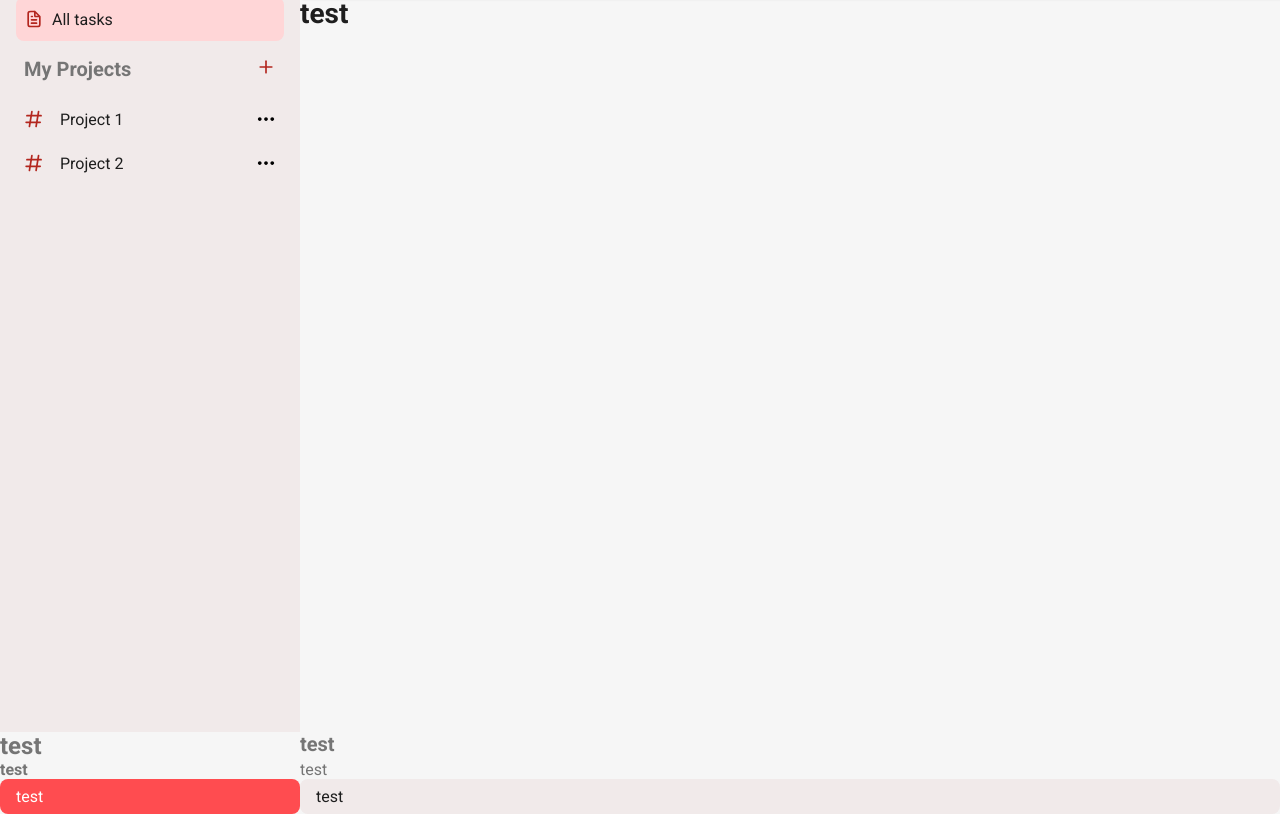
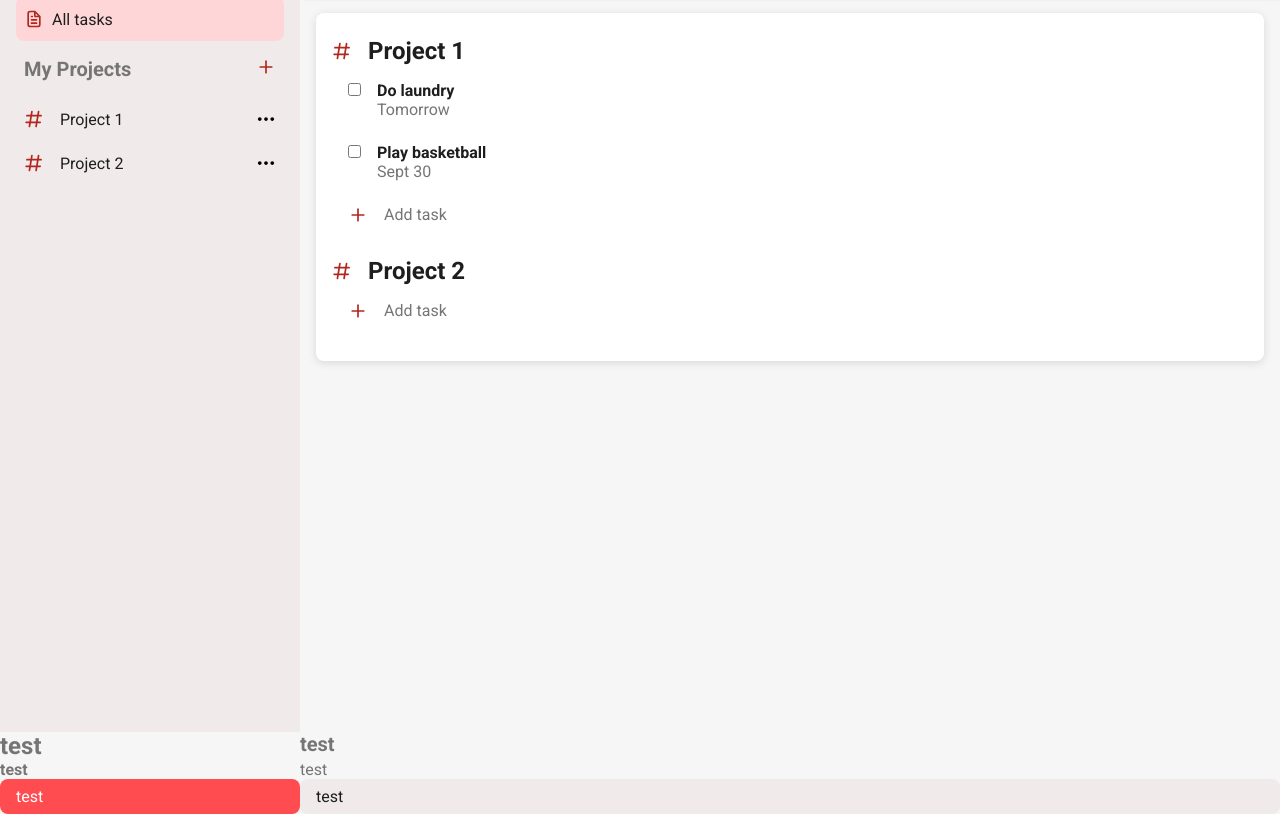
Before and after one commit to Monatric/todo-list, a website built with webpack: page src/template.html in a window 1280 px wide. Shown: the part 68-882 px from the top of the page. Built offline with nearby package versions, Linux system fonts and the light colour scheme.

Commit message:
feat: add static content and styles for main content

```diff
--- a/src/styles.css
+++ b/src/styles.css
@@ -43,7 +43,7 @@ button {
 
 header {
   background-color: var(--primary-bg);
-  padding: 1rem;
+  padding: 1rem 2rem;
   box-shadow: rgba(0, 0, 0, 0.15) 1.95px 1.95px 2.6px;
   grid-column-start: 2;
   grid-column-end: 3;
@@ -79,6 +79,15 @@ nav {
   width: 100%;
   gap: 1rem;
   display: flex;
+}
+
+.card {
+  background-color: var(--primary-bg);
+  border-radius: 8px;
+  box-shadow: rgba(99, 99, 99, 0.2) 0px 2px 8px 0px;
+  padding: 1rem;
+  display: flex;
+  flex-direction: column;
 }
 
 h1 {
@@ -162,11 +171,58 @@ img[alt="Dot menu"]:hover {
   background-color: var(--tertiary-bg);
 }
 
-.project__heading {
+.sidebar .project__heading {
   display: flex;
   justify-content: space-between;
   margin: 1rem 0;
   padding: 0 0.5rem;
+}
+
+/* main */
+
+main {
+  padding: 1rem;
+}
+
+section.project {
+  margin-bottom: 1rem;
+}
+
+.content .project__heading {
+  display: flex;
+  gap: 1rem;
+  margin: 0.5rem 0;
+  align-items: center;
+}
+
+.content .project .project__tasks {
+  padding: 0.5rem 1rem;
+  display: flex;
+  gap: 1rem;
+  align-items: baseline;
+  margin-bottom: 0.5rem;
+}
+
+.content .project .project__tasks:hover {
+  background-color: var(--hover-item);
+  border-radius: 8px;
+  cursor: pointer;
+}
+
+.content .project .project__tasks.active {
+  background-color: var(--tertiary-bg);
+}
+
+.task__add {
+  padding: 0.5rem 1rem;
+  display: flex;
+  gap: 1rem;
+}
+
+.task__add:hover {
+  background-color: var(--hover-item);
+  border-radius: 8px;
+  cursor: pointer;
 }
 
 /*
--- a/src/template.html
+++ b/src/template.html
@@ -7,9 +7,7 @@
   </head>
   <body>
     <header class="header">
-      <h1 class="header__title title">
-        {Placeholder, should be changed by current page}
-      </h1>
+      <h1 class="header__title title">All tasks</h1>
     </header>
     <sidebar class="sidebar">
       <h1 class="sidebar__title title">Todo List</h1>
@@ -40,7 +38,44 @@
         </ul>
       </nav>
     </sidebar>
-    <h1 class="title">test</h1>
+    <main class="content">
+      <div class="card">
+        <section class="project">
+          <div class="project__heading">
+            <img src="./icons/hash.svg" alt="Hash svg" class="svg" />
+            <h2 class="title">Project 1</h2>
+          </div>
+          <div class="project__tasks">
+            <input type="checkbox" name="" id="" />
+            <div class="project__task_title">
+              <p class="title">Do laundry</p>
+              <p class="sub-text">Tomorrow</p>
+            </div>
+          </div>
+          <div class="project__tasks">
+            <input type="checkbox" name="" id="" />
+            <div class="project__task_title">
+              <p class="title">Play basketball</p>
+              <p class="sub-text">Sept 30</p>
+            </div>
+          </div>
+          <div class="task__add">
+            <img src="./icons/plus.svg" alt="Plus svg" class="svg" />
+            <p class="sub-text">Add task</p>
+          </div>
+        </section>
+        <section class="project">
+          <div class="project__heading">
+            <img src="./icons/hash.svg" alt="Hash svg" class="svg" />
+            <h2 class="title">Project 2</h2>
+          </div>
+          <div class="task__add">
+            <img src="./icons/plus.svg" alt="Plus svg" class="svg" />
+            <p class="sub-text">Add task</p>
+          </div>
+        </section>
+      </div>
+    </main>
     <h2 class="sub-title">test</h2>
     <h3 class="sub-heading">test</h3>
     <h4 class="sub-heading">test</h4>
```
